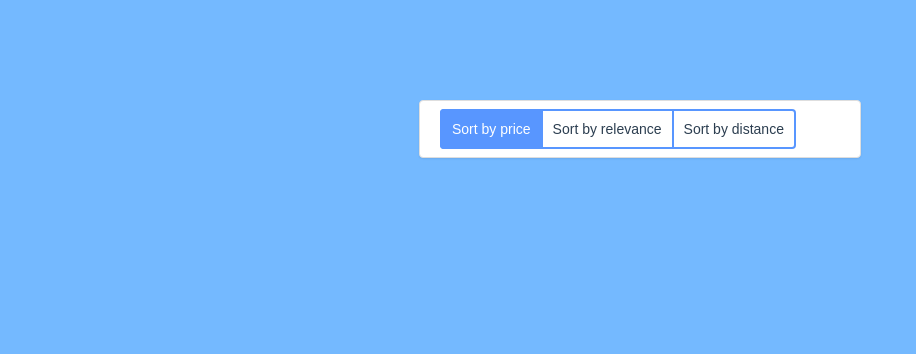
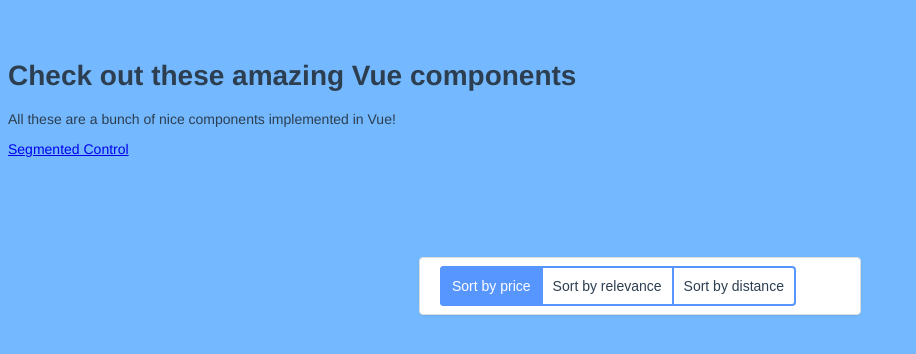
Before and after one commit to libsyz/vue-loops, a Vue app: page / in a window 1280 px wide. Shown: the top 354 px of the page, without its empty margins (0-916 px from the left). Built offline with nearby package versions, Linux system fonts and the light colour scheme.

Commit message:
added Vue Router

```diff
--- a/package.json
+++ b/package.json
@@ -9,7 +9,8 @@
   },
   "dependencies": {
     "core-js": "^3.6.5",
-    "vue": "^3.0.0"
+    "vue": "^3.0.0",
+    "vue-router": "4"
   },
   "devDependencies": {
     "@vue/cli-plugin-babel": "~4.5.0",
--- a/src/App.vue
+++ b/src/App.vue
@@ -1,4 +1,8 @@
 <template>
+  <h1> Check out these amazing Vue components </h1>
+  <p>All these are a bunch of nice components implemented in Vue! </p>
+  <!-- Now I need some way of linking to the components -->
+  <a href="/Segmented Control"> Segmented Control </a>
   <SegmentedControl v-bind:filters="['price', 'relevance', 'distance']"/>
 </template>
 
```
Also changed, not shown: 2 other files (tests, documents, lock files or other folders).
